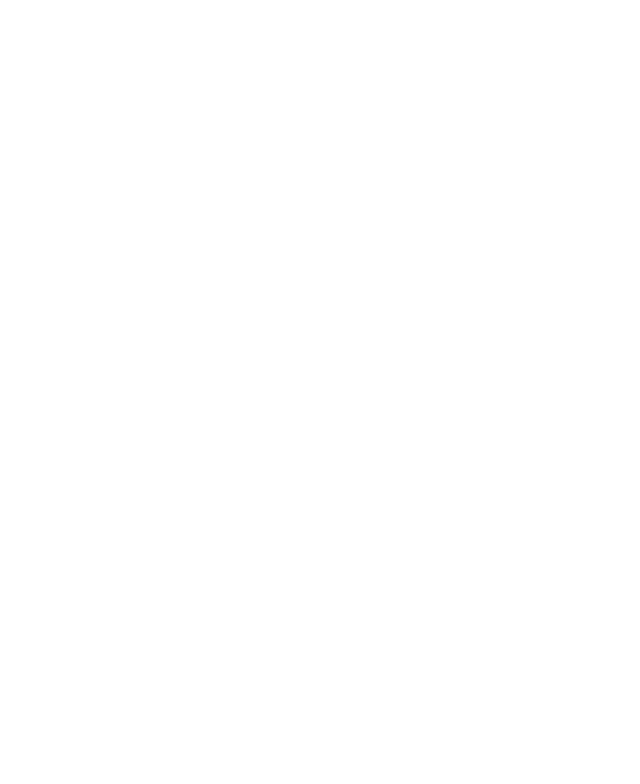
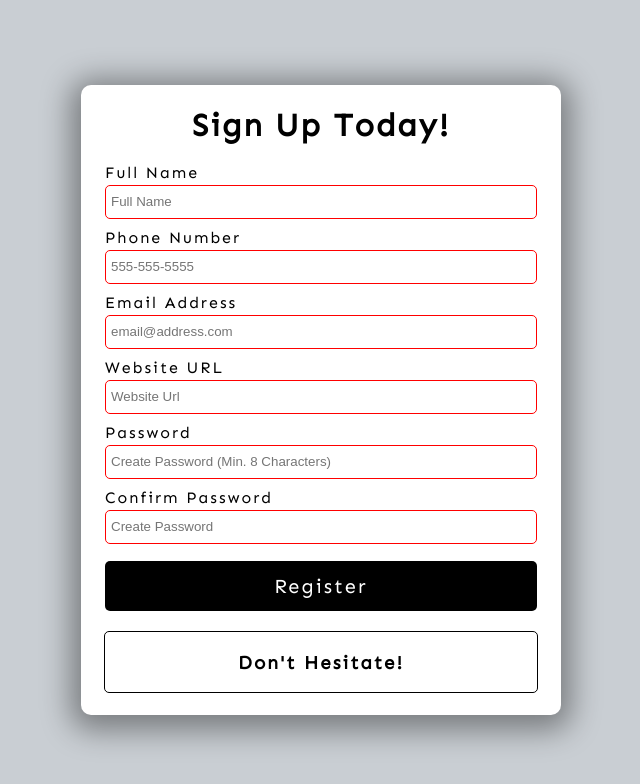
Before and after one commit to utkarsh2609/form-validator, a plain HTML site: page index.html in a window 1280 px wide. Shown: the whole page, without its empty margins (319-959 px from the left). Drawn offline with Linux system fonts and the light colour scheme.

Commit message:
project completed

```diff
--- a/index.html
+++ b/index.html
@@ -3,8 +3,8 @@
 <head>
     <meta charset="UTF-8">
     <meta name="viewport" content="width=device-width, initial-scale=1.0">
-    <title>Template</title>
-    <link rel="icon" type="image/png" href="favicon.png">
+    <title>Form Validation</title>
+    <link rel="icon" type="image/png" href="favicon.ico">
 
     <!-- Old Favicon - Grab Icon From Google (Might be unsupported in the future) -->
     <!-- <link rel="icon" type="image/png" href="https://s2.googleusercontent.com/s2/favicons?domain=jacinto.design"> -->
@@ -13,6 +13,47 @@
     <link rel="stylesheet" href="style.css">
 </head>
 <body>
+    <div class="container">
+        <h1>Sign Up Today!</h1>
+        <!-- Form -->
+        <form id="form">
+            <!-- Full Name -->
+            <div class="form-group">
+                <label for="name">Full Name</label>
+                <input type="text" id="name" placeholder="Full Name" name="name" required minlength='3' maxlength='100'>
+            </div>
+            <!-- Phone Number -->
+            <div class="form-group">
+                <label for="phone">Phone Number</label>
+                <input type="tel" id="phone" placeholder="555-555-5555" name="phone" required pattern="[0-9]{3}-[0-9]{3}-[0-9]{4}">
+            </div>
+            <!-- Email Address -->
+            <div class="form-group">
+                <label for="email">Email Address</label>
+                <input type="email" id="email" placeholder="email@address.com" name="email" required>
+            </div>
+            <!-- Website Url -->
+            <div class="form-group">
+                <label for="website">Website URL</label>
+                <input type="url" id="website" placeholder="Website Url" name="website" required>
+            </div>
+            <!-- Password -->
+            <div class="form-group">
+                <label for="password1">Password</label>
+                <input type="password" id="password1" placeholder="Create Password (Min. 8 Characters)" required pattern="^(?=.*\d)(?=.*[a-z])(?=.*[A-Z])(?=.*[a-zA-Z]).{8,}$" title="Please include 1 uppercase character, 1 lowercase character, and 1 number.">
+            </div>
+            <!-- Confirm Password -->
+            <div class="form-group">
+                <label for="password2">Confirm Password</label>
+                <input type="password" id="password2" placeholder="Create Password" name="password" required pattern="^(?=.*\d)(?=.*[a-z])(?=.*[A-Z])(?=.*[a-zA-Z]).{8,}$">
+            </div>
+            <button type="submit">Register</button>
+        </form>
+        <!-- Error/Success Message -->
+        <div class="message-container">
+            <h3 id="message">Don't Hesitate!</h3>
+        </div>
+    </div>
     <!-- Script -->
     <script src="script.js"></script>
 </body>
--- a/script.js
+++ b/script.js
@@ -0,0 +1,63 @@
+const form = document.getElementById('form');
+const password1El = document.getElementById('password1');
+const password2El = document.getElementById('password2');
+const messageContainer = document.querySelector('.message-container');
+const message = document.getElementById('message');
+
+let isValid = false;
+let passwordsMatch = false;
+
+function validateForm() {
+    // Using Constraint API
+    isValid = form.checkValidity();
+    // Style main message for an error
+    if(!isValid) {
+        message.textContent = 'Please fill out all fields.';
+        message.style.color = 'red';
+        messageContainer.style.borderColor = 'red';
+        return;
+    }
+    // Check to see if passwords match
+    if (password1El.value === password2El.value) {
+        passwordsMatch= true;
+        password1El.style.borderColor = 'green';
+        password2El.style.borderColor = 'green';
+    } else {
+        passwordsMatch = false;
+        message.textContent = 'Make sure passwords match.';
+        message.style.color = 'red';
+        messageContainer.style.borderColor = 'red';
+        password1El.style.borderColor = 'red';
+        password2El.style.borderColor = 'red';
+        return;
+    }
+
+    if(isValid && passwordsMatch) {
+        message.textContent = 'Successfully Registered!';
+        message.style.color = 'green';
+        messageContainer.style.borderColor = 'green';
+    }
+}
+
+function storeFormData() {
+    const user = {
+        name: form.name.value,
+        phone: form.phone.value,
+        email: form.email.value,
+        website: form.website.value,
+        password: form.password.value,
+    };
+    // Do something with user data
+    console.log(user);
+}
+
+function processFormData(e) {
+    e.preventDefault();
+    validateForm();
+    if(isValid && passwordsMatch) {
+        storeFormData();
+    }
+}
+
+// Event Listener
+form.addEventListener('submit', processFormData);
--- a/style.css
+++ b/style.css
@@ -1,4 +1,4 @@
-
+@import url('https://fonts.googleapis.com/css2?family=Sen&display=swap');
 html {
   box-sizing: border-box;
 }
@@ -6,4 +6,87 @@ html {
 body {
   margin: 0;
   min-height: 100vh;
+  font-family: 'Sen', sans-serif;
+  letter-spacing: 2px;
+  display: flex;
+  justify-content: center;
+  align-items: center;
+  background: #c9ced3;
 }
+
+.container {
+  width: 480px;
+  height: 630px;
+  background: white;
+  display: flex;
+  flex-direction: column;
+  align-items: center;
+  border-radius: 10px;
+  box-shadow: 0 5px 30px 10px rgba(0,0,0, 0.4);
+}
+
+/* Form */
+form {
+  width: 90%;
+}
+
+.form-group {
+  height: 65px;
+}
+
+label {
+  position: relative;
+  bottom: 3px;
+}
+
+input {
+  width: 100%;
+  height: 34px;
+  padding: 5px;
+  border: 1px solid black;
+  border-radius: 5px;
+  outline: none;
+  box-sizing: border-box;
+  transition: all 0.3s
+}
+
+input:valid {
+  border: 1px solid green;
+}
+
+input:invalid {
+  border: 1px solid red;
+}
+
+button {
+  cursor: pointer;
+  color: white;
+  background: black;
+  border: none;
+  border-radius: 5px;
+  height: 50px;
+  width: 100%;
+  font-family: 'Sen', sans-serif;
+  font-size: 20px;
+  letter-spacing: 2px;
+  margin-top: 5px;
+}
+
+button:hover {
+  filter: brightness(200%);
+  background: rgb(21, 21, 21);
+}
+
+button:focus {
+  outline: none;
+}
+
+.message-container {
+  border: 1px solid black;
+  border-radius: 5px;
+  width: 90%;
+  margin-top: 20px;
+  display: flex;
+  justify-content: center;
+  color: black;
+}
```
Also changed, not shown: favicon.ico (added), favicon.png (deleted), 1 other file.
